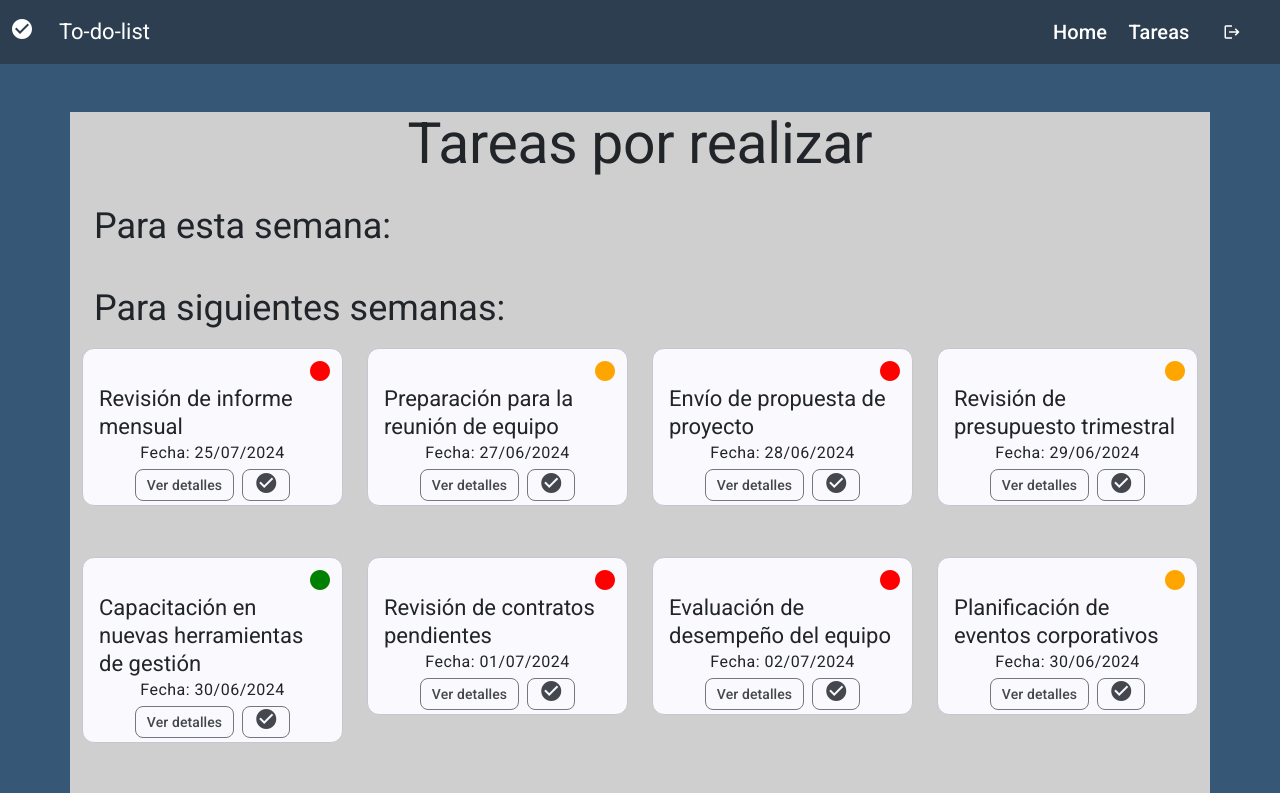
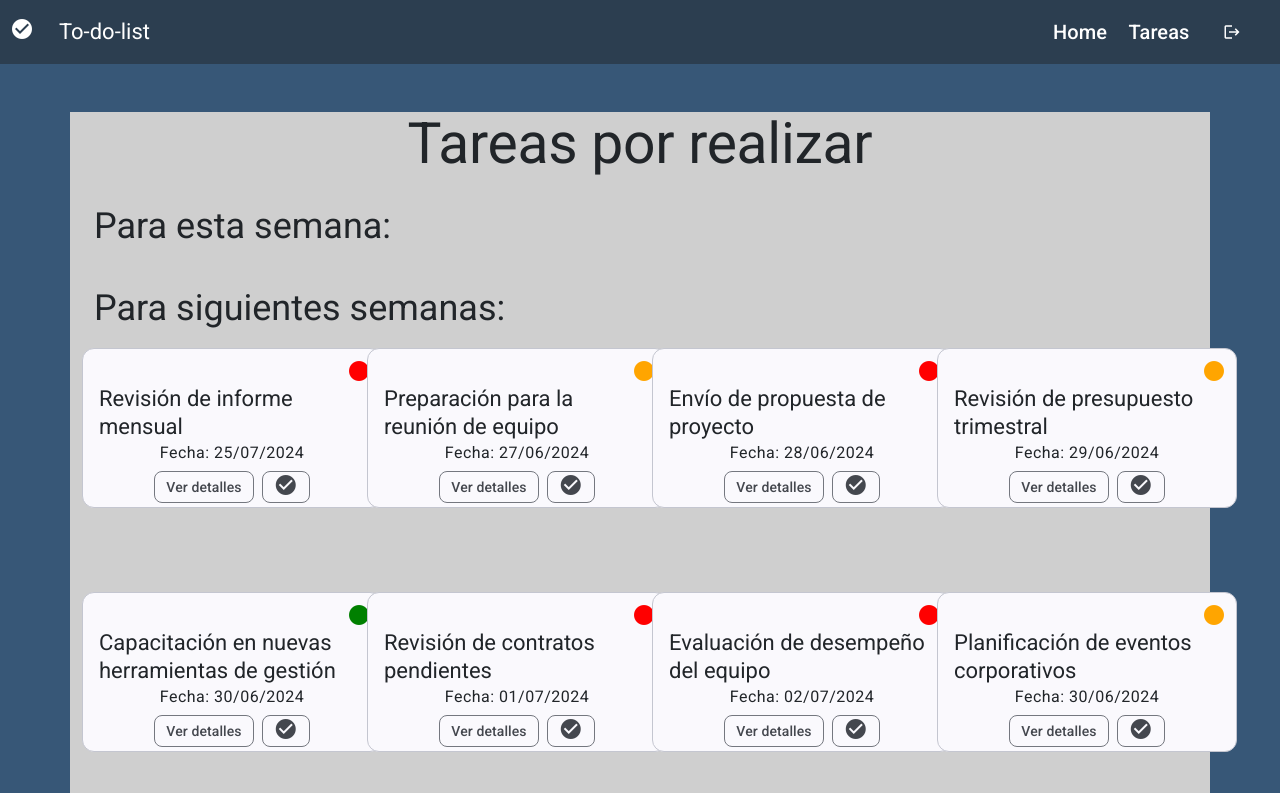
Before and after one commit to Clandita/Front---C2, an Angular app: page / in a window 1280 px wide. Shown: the top 793 px of the page. Built offline with nearby package versions, Linux system fonts and the light colour scheme.

Commit message:
tarjetas de tareas

```diff
--- a/src/app/components/tarea/tarea.component.scss
+++ b/src/app/components/tarea/tarea.component.scss
@@ -1,9 +1,18 @@
-.card-tarea{
-    align-items: center;
-    align-content: center;
-    margin-bottom: 10%;
-    position: relative;
-    padding-top: 20px;
+.card-tarea {
+  align-items: center;
+  align-content: center;
+  margin-bottom: 10%;
+  position: relative;
+  padding-top: 20px;
+
+  width: 300px;
+  height: 160px;
+  margin-bottom: 60px;
+  display: flex;
+  flex-direction: column;
+  justify-content: space-between;
+  box-sizing: border-box;
+  overflow: hidden;
 }
 .check-icon-green {
     color: green;
@@ -26,3 +35,7 @@ mat-chip.detalles{
 .mat-card-title{
   padding-right: 40px;
 }
+mat-card-content {
+  flex: 1;
+  overflow: auto; /* Permite desplazamiento si el contenido es largo */
+}
```
